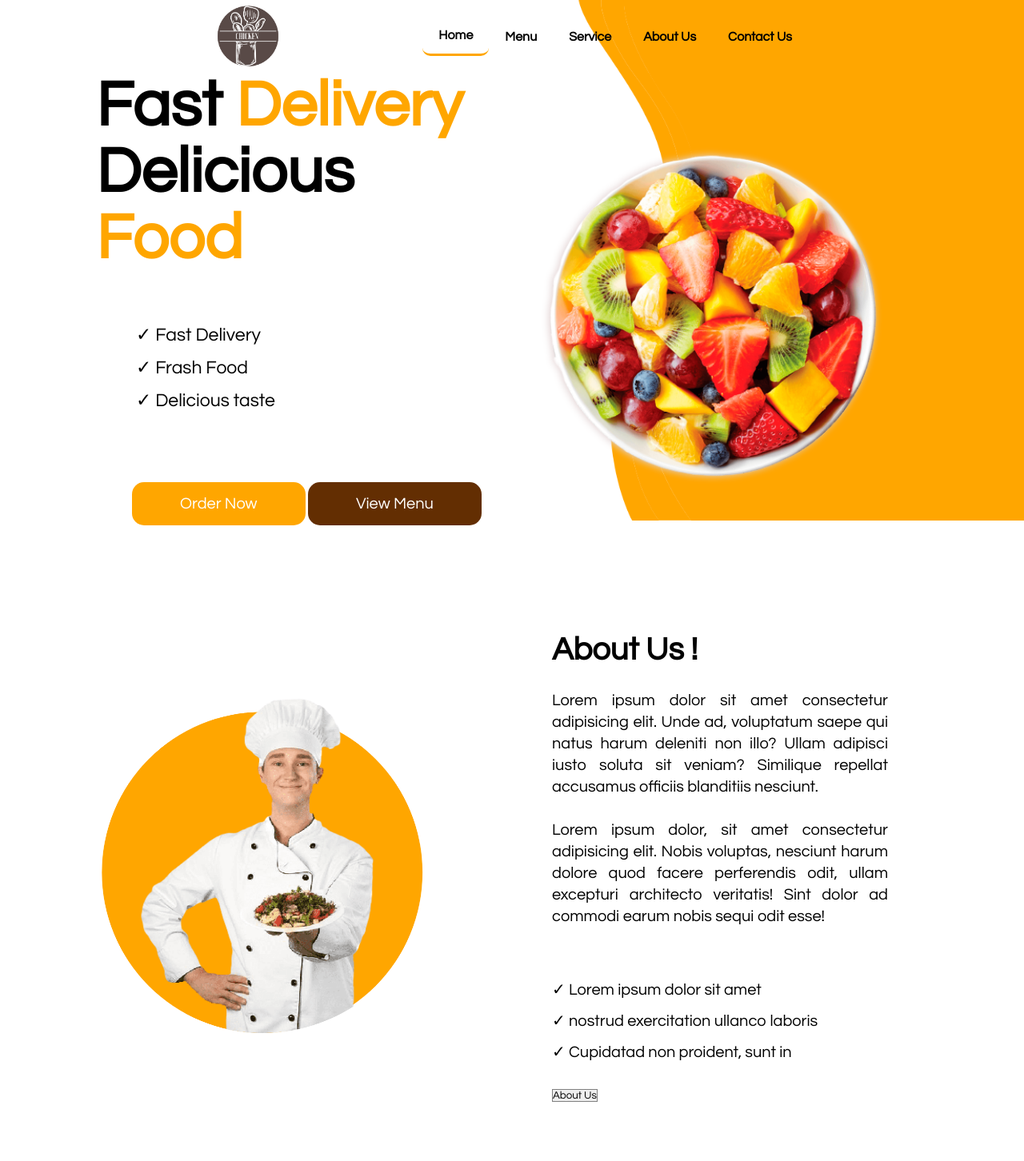
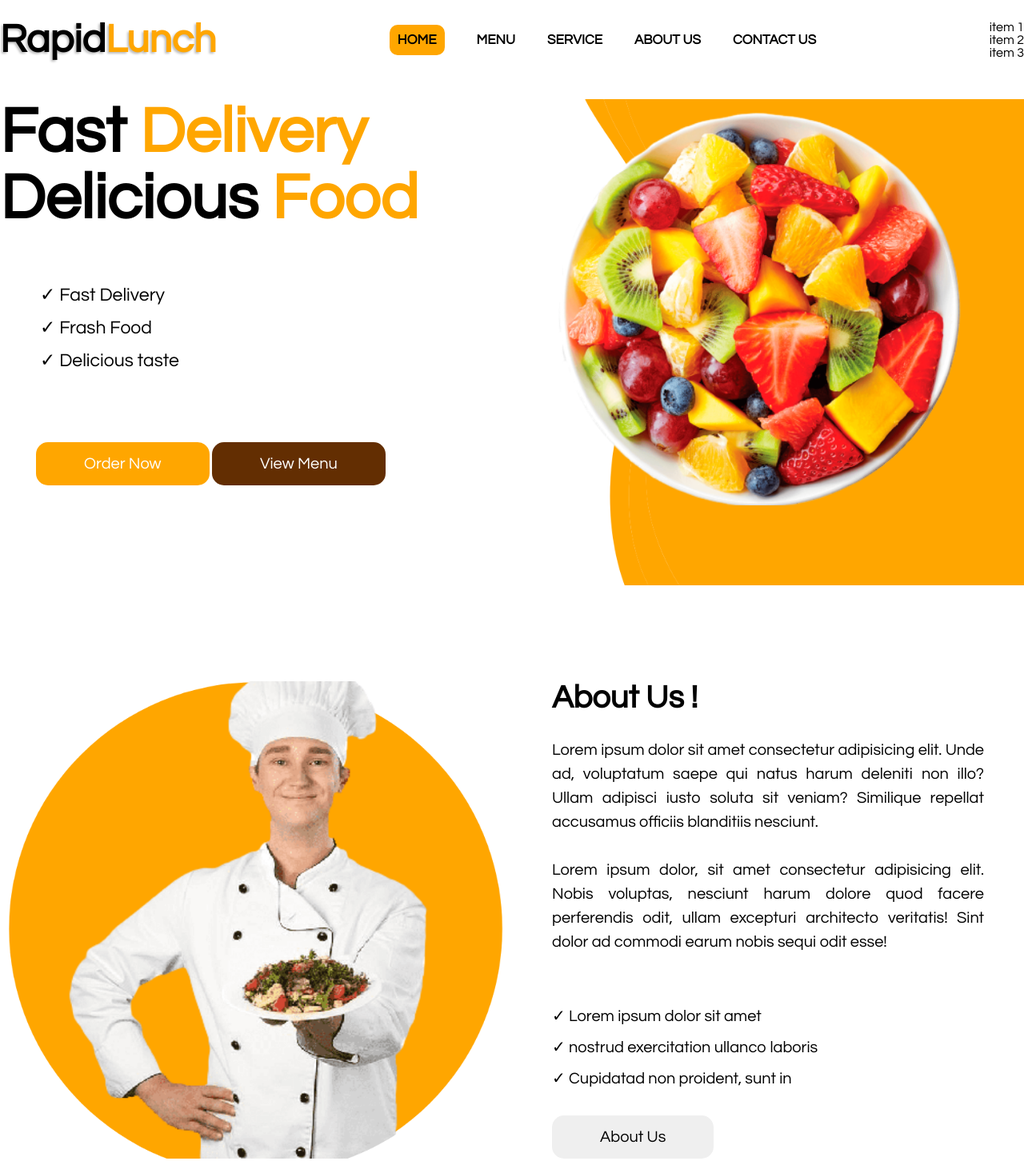
Before and after one commit to PauloHPMKT/gastronmicFoodSite.io, a plain HTML site: page index.html in a window 1280 px wide. Shown: the top 1452 px of the page at 80% size. Drawn offline with Linux system fonts and the light colour scheme; files whose address does not match are found by name.

Commit message:
efetuando correcao na estrutura e estilos

```diff
--- a/css/styles.scss
+++ b/css/styles.scss
@@ -3,58 +3,17 @@
 @import 'partials/variables';
 
 //mixin import
-@import 'partials/mixins/mixin-alignFlex';
-@import 'partials/mixins/mixin-btnStyles';
+@import 'partials/mixins/mixins';
 
 //web page components
 @import 'partials/header';
 @import 'partials/home';
+@import 'partials/about';
 
 
 
 
-  .second-section {
-    display: flex;
-    padding: 60px 0;
-    .cheff-pic {
-      width: 50%;
-      margin: auto 0;
-      img {
-        width: 80%;
-      }
-    }
-    .about-section {
-      width: 50%;
-      padding: 0 50px 0 50px;
-      display: flex;
-      justify-content: flex-start;
-      flex-direction: column;
-      align-items: flex-start;
-      h2 {
-        font-size: 40px;
-        margin-bottom: 30px;
-      }
-      .paragraph {
-        font-size: 20px;
-        line-height: 27px;
-        margin-bottom: 30px;
-        text-align: justify;
-      }
-      .info-list-about {
-        margin: 20px 0;
-        li {
-          margin: 15px 0;
-          font-size: 20px;
-        }
-        li::before {
-          content: " ✓ ";
-        }
-      }
-      button {
-        border: 1px solid gray;
-      }
-    }
-  }
+
   .third-section {
     margin: 40px 0;
     h2 {
--- a/index.html
+++ b/index.html
@@ -4,19 +4,23 @@
         <meta charset="UTF-8">
         <meta name="viewport" content="width=device-width, initial-scale=1.0">
         <title>Template Gastronomic page</title>
+
+        <!--styles-->
         <link rel="stylesheet" href="css/styles.css">
+
+        <!--font-awesome-->
+        <link rel="stylesheet" href="https://cdnjs.cloudflare.com/ajax/libs/font-awesome/6.0.0-beta3/css/all.min.css" integrity="sha512-Fo3rlrZj/k7ujTnHg4CGR2D7kSs0v4LLanw2qksYuRlEzO+tcaEPQogQ0KaoGN26/zrn20ImR1DfuLWnOo7aBA==" crossorigin="anonymous" referrerpolicy="no-referrer">
     </head>
 
     <body>
-        <main class="container">
         <header class="header">
-                <div class="logo">
-                    <img src="./image/chicken.png" alt="Logo Chicken">
+            <div class="header-brand">
+                <span>Rapid<div>Lunch</div></span>
             </div>
-                <nav class="nav-bar">
-                    <ul class="menu">
+            <nav class="header-nav-bar">
+                <ul>
                     <li>
-                            <a href="#">Home</a>
+                        <a href="#" class="active">Home</a>
                     </li>
                     <li>
                         <a href="#">Menu</a>
@@ -32,9 +36,23 @@
                     </li>
                 </ul>
             </nav>
+            <div>
+                <ul>
+                    <li>
+                        item 1
+                    </li>
+                    <li>
+                        item 2
+                    </li>
+                    <li>
+                        item 3
+                    </li>
+                </ul>
+            </div>
         </header>
-            <section class="first-section">
-                <div class="title-box">
+        <main class="container">
+            <section class="container-introduction">
+                <div class="container-introduction-title-box">
                     <h1>
                         Fast <span class="color">Delivery</span>
                         Delicious <span class="color">Food</span>
@@ -51,19 +69,15 @@
                         <button>View Menu</button>
                     </div>
                 </div>
-                <div class="picture-img">
-                    <img src="./image/salada-de-frutas.png" alt="salada de frutas">
-                </div>
+                <div class="container-introduction-picture-img"></div>
             </section>
-            <article class="second-section">
-                <div class="cheff-pic">
-                    <img src="./image/photo-cheff.png" alt="">
-                </div>
-                <section class="about-section">
+            <article class="about">
+                <div class="about-cheff-pic"></div>
+                <section class="about-text-description">
                     <header>
                         <h2>About Us !</h2>
                     </header>
-                    <p class="paragraph">
+                    <p class="about-text-paragraph">
                         Lorem ipsum dolor sit amet consectetur adipisicing elit. Unde ad, voluptatum saepe qui natus harum deleniti non illo? Ullam adipisci iusto soluta sit veniam? Similique repellat accusamus officiis blanditiis nesciunt.
                         <br><br> Lorem ipsum dolor, sit amet consectetur adipisicing elit. Nobis voluptas, nesciunt harum dolore quod facere perferendis odit, ullam excepturi architecto veritatis! Sint dolor ad commodi earum nobis sequi odit esse!
                     </p>
```
Also changed, not shown: css/styles.css, 1 other file. Lines whose indentation alone changed are shown as unchanged.
